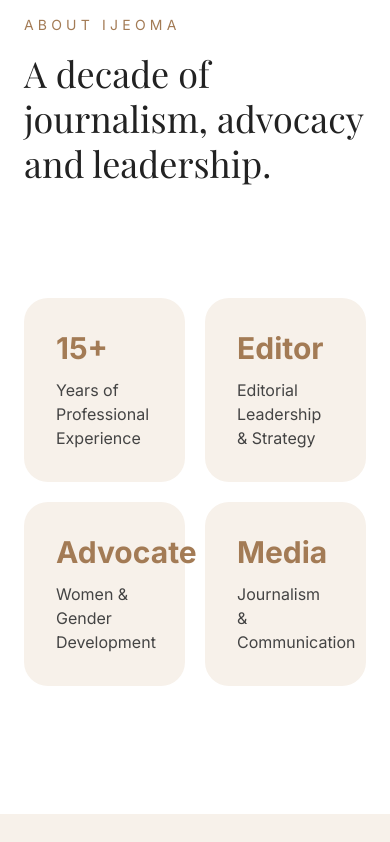
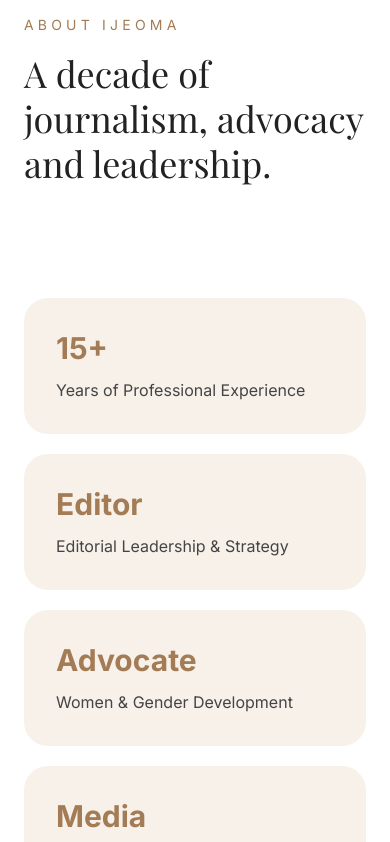
Before and after one commit to SWITCHUPYOURBRAND/ijeoma-personal-brand, a Next.js app: page / in a window 390 px wide. Shown: the part 1556-2398 px from the top of the page. Built offline with nearby package versions, Linux system fonts and the light colour scheme; no server answers; the database is empty; a web font is replaced by a local one.

Commit message:
minor fix

```diff
--- a/src/components/home/About.tsx
+++ b/src/components/home/About.tsx
@@ -37,7 +37,7 @@ export default function About() {
       >
         <div className="max-w-7xl mx-auto px-6 lg:px-10">
 
-          <div className="grid lg:grid-cols-2 gap-20 items-center">
+         <div className="grid grid-cols-1 lg:grid-cols-2 gap-20 items-center">
 
             <div>
 
@@ -68,8 +68,7 @@ export default function About() {
               </p>
 
             </div>
-
-            <div className="grid grid-cols-2 gap-5">
+<div className="grid grid-cols-1 sm:grid-cols-2 gap-5">
 
               {[
                 {
--- a/src/components/home/Hero.tsx
+++ b/src/components/home/Hero.tsx
@@ -47,7 +47,7 @@ export default function Hero() {
 
           {/* LEFT */}
 
-          <div className="max-w-2xl">
+          <div className="max-w-2xl order-2 lg:order-1">
 
             <p
               className="
@@ -184,7 +184,18 @@ max-w-xl
 
           {/* RIGHT */}
 
-         <div className="relative flex justify-center lg:justify-end">
+         <div
+  className="
+    relative
+    flex
+    justify-center
+    lg:justify-end
+    order-1
+    lg:order-2
+    mb-10
+    lg:mb-0
+  "
+>
 
             <img
               src="/images/logo.png"
```
